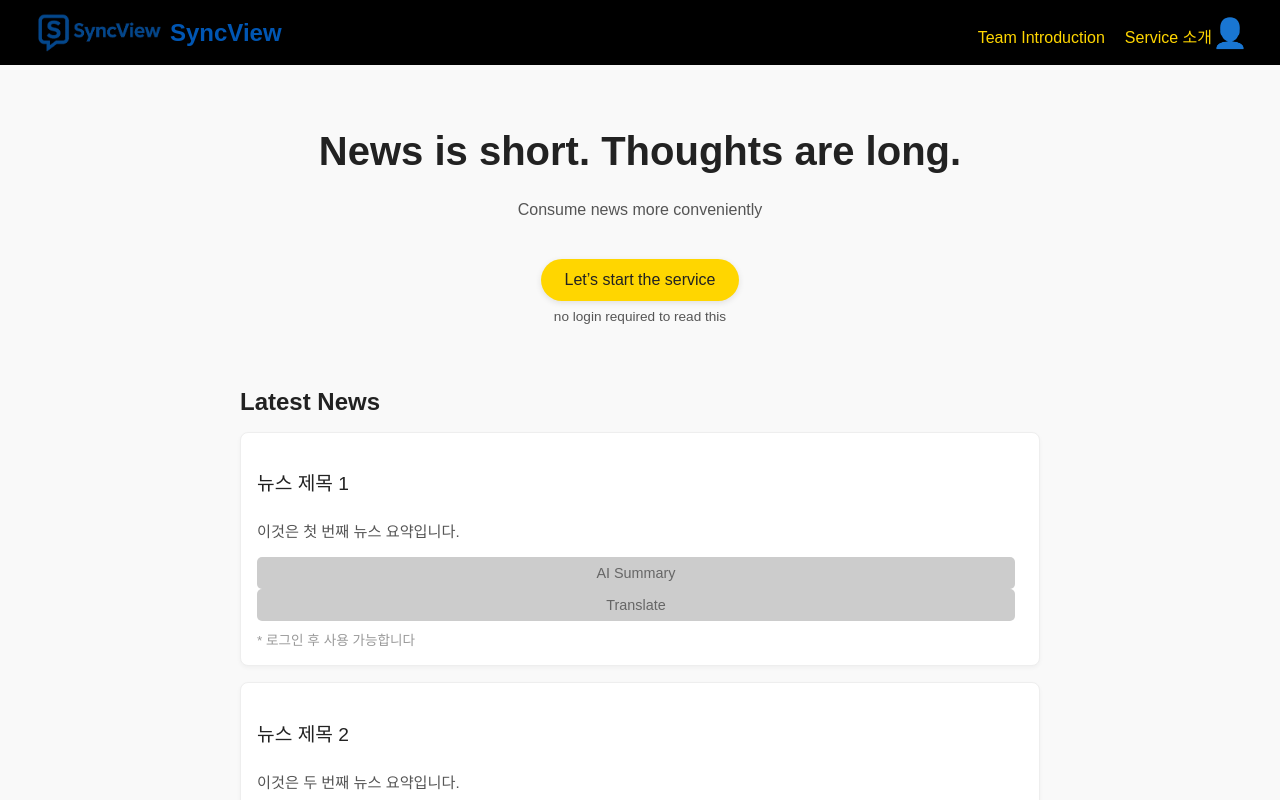
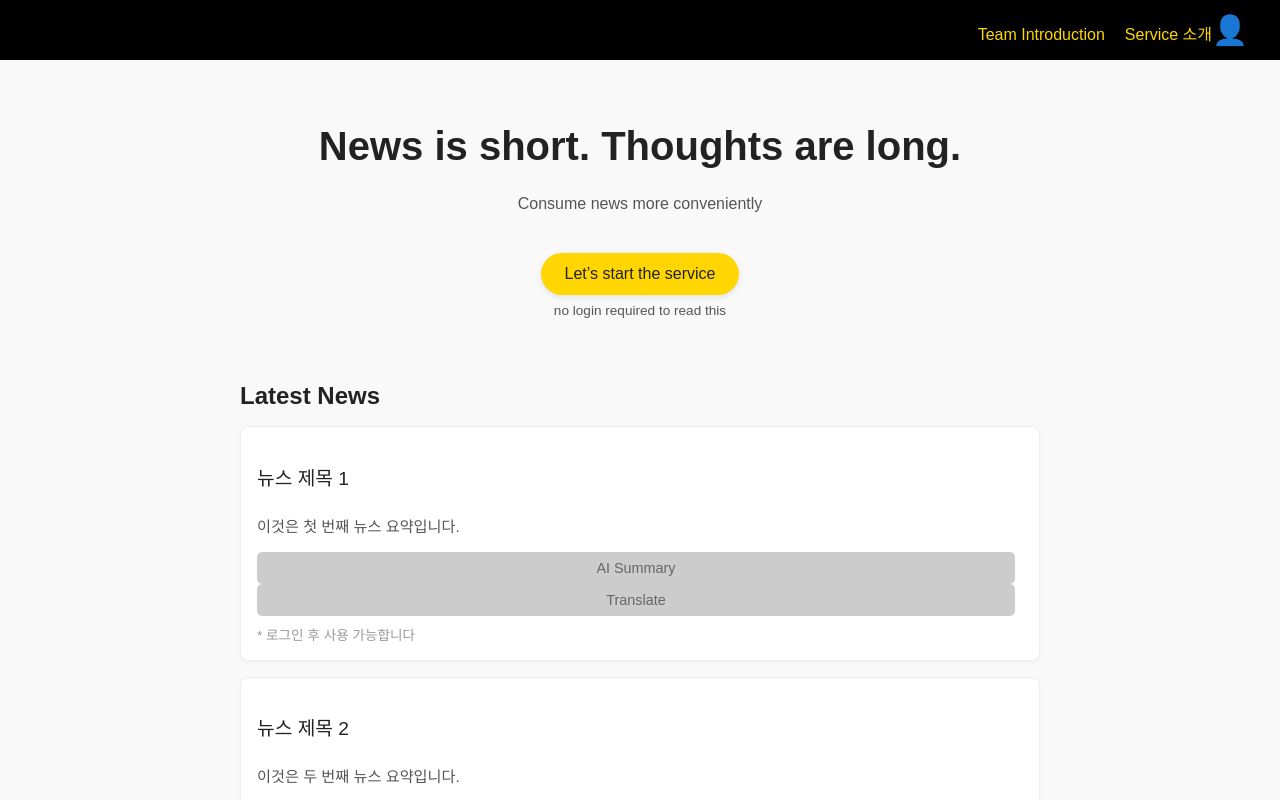
Before and after one commit to yj-lee1/syncview-project, a React (Create React App) app: page / in a window 1280 px wide. Shown: the top 800 px of the page. Built offline with nearby package versions, Linux system fonts and the light colour scheme.

Commit message:
Home.jsx

```diff
--- a/src/pages/Home.jsx
+++ b/src/pages/Home.jsx
@@ -1,73 +1,68 @@
 // src/pages/Home.jsx
 import React, { useState } from "react";
 import { useNavigate } from "react-router-dom";
-import "../components/LoginModal.css"; // 반드시 components 폴더 경로로 import
+import "../components/LoginModal.css";
 import LoginModal from "../components/LoginModal";
 import "./Home.css";
 
 const Home = () => {
   const navigate = useNavigate();
-
-  // 실제 로그인 로직이 들어갈 경우 Context나 Redux 등으로 대체하세요.
-  // 예시에서는 하드코딩 상태로 사용합니다.
   const [isLoggedIn, setIsLoggedIn] = useState(false);
-
-  // 로그인 모달 open/close 상태
   const [showLogin, setShowLogin] = useState(false);
 
-  // 예시용 뉴스 데이터
   const newsList = [
     { id: 1, title: "뉴스 제목 1", summary: "이것은 첫 번째 뉴스 요약입니다." },
     { id: 2, title: "뉴스 제목 2", summary: "이것은 두 번째 뉴스 요약입니다." },
     { id: 3, title: "뉴스 제목 3", summary: "이것은 세 번째 뉴스 요약입니다." },
   ];
 
-  // 서비스 시작하기 버튼 → 로그인 여부 무관하게 /news 로 이동
   const handleStart = () => {
     navigate("/news");
   };
 
-  // AI Summary 버튼 클릭
   const handleAISummary = (id) => {
     if (!isLoggedIn) {
       alert("로그인 후 이용 가능합니다.");
       setShowLogin(true);
       return;
     }
-    // 로그인된 상태라면 실제 요약 로직을 수행
     console.log("AI 요약 요청:", id);
   };
 
-  // Translate 버튼 클릭
   const handleTranslate = (id) => {
     if (!isLoggedIn) {
       alert("로그인 후 이용 가능합니다.");
       setShowLogin(true);
       return;
     }
-    // 로그인된 상태라면 실제 번역 로직을 수행
     console.log("번역 요청:", id);
   };
 
-  // 로그인 모달 닫기
   const closeLoginModal = () => {
     setShowLogin(false);
   };
 
   return (
     <div className="home-container">
-      {/* ========== 헤더 ========== */}
+      {/* ========== 헤더 (디자인 교체됨) ========== */}
       <header className="header">
-        <div className="logo">
-          <img src="/logo.png" alt="SyncView Logo" />
-          <span className="logo-text">SyncView</span>
+        <div className="header-left">
+          {/*
+            보내주신 디자인에 맞춰 여기에 텍스트나 아이콘을 넣어주세요.
+            예시: "SyncView"를 굵고 깔끔한 폰트로 표시 혹은 아이콘 없이 텍스트만 사용
+          */}
+          <span className="header-logo-text">SyncView</span>
         </div>
 
         <nav className="nav">
-          <a href="#team">Team Introduction</a>
-          <a href="#service">Service 소개</a>
+          <a href="#team" className="nav-item">
+            Team Introduction
+          </a>
+          <a href="#service" className="nav-item">
+            Service 소개
+          </a>
 
-          {/* 오른쪽 사람 아이콘 메뉴 */}
+          {/* 사용자 메뉴 (사람 아이콘 + 팝업) */}
           <div className="user-menu">
             <div className="user-icon">👤</div>
             <div className="user-popup">
@@ -100,8 +95,6 @@ const Home = () => {
           <div key={news.id} className="news-card">
             <h3>{news.title}</h3>
             <p>{news.summary}</p>
-
-            {/* disabled 속성 제거 → 항상 클릭 가능, 로그인 여부는 onClick 안에서 체크 */}
             <button
               className={isLoggedIn ? "" : "disabled"}
               onClick={() => handleAISummary(news.id)}
@@ -114,8 +107,6 @@ const Home = () => {
             >
               Translate
             </button>
-
-            {/* 비로그인 상태 시 안내 문구 */}
             {!isLoggedIn && (
               <div className="auth-warning">* 로그인 후 사용 가능합니다</div>
             )}
```
